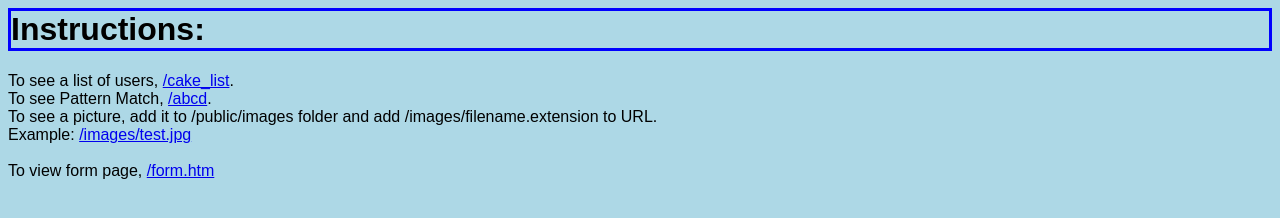
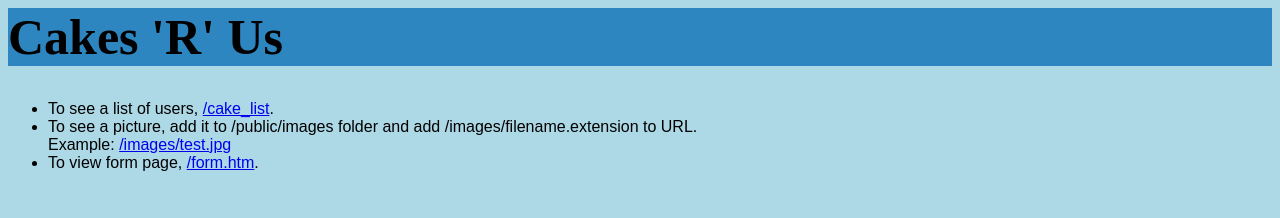
Before and after one commit to benmanuel12/Cakes-R-Us, a website: page homepage.html in a window 1280 px wide. Drawn offline with Linux system fonts and the light colour scheme.

Commit message:
Fixed homepage headline and updated README

```diff
--- a/homepage.html
+++ b/homepage.html
@@ -1,16 +1,17 @@
 <html>
  <head>
    <link rel='stylesheet' type='text/css' href='style.css'/>
+ </head>
 
- </head>
  <body>
-   <h1>Instructions:</h1>
-   <p style = font-family:'Arial';>
-     To see a list of users, <a href='/cake_list'>/cake_list</a>. <br>
-     To see Pattern Match, <a href='/abcd'>/abcd</a>.<br>
-     To see a picture, add it to /public/images folder and add /images/filename.extension to URL.<br>
-     Example: <a href='/images/test.jpg'>/images/test.jpg</a> <br><br>
-     To view form page, <a href='/form.htm'>/form.htm</a>
+   <h1>Cakes 'R' Us</h1>
+   <p>
+     <ul>
+       <li>To see a list of users, <a href='/cake_list'>/cake_list</a>.</li>
+       <li>To see a picture, add it to /public/images folder and add /images/filename.extension to URL.<br>
+       Example: <a href='/images/test.jpg'>/images/test.jpg</a></li>
+       <li>To view form page, <a href='/form.htm'>/form.htm</a>.</li>
+     </ul>
    </p>
  </body>
 </html>
--- a/public/style.css
+++ b/public/style.css
@@ -1,9 +1,7 @@
 h1 {
-    border-style: solid;
-    border-width: 3px;
-    border-left-width: 3px;
-    border-right-width: 3px;
-    border-color: blue;
+    background-color: #2E86C1  ;
+    font-family: 'Sofia';
+    font-size: 50px;
 }
 
 body {
```
Also changed, not shown: README.md, public/images/Single-Card-Spotlight-Metalwork-Colossus-Icon.jpg (deleted).
